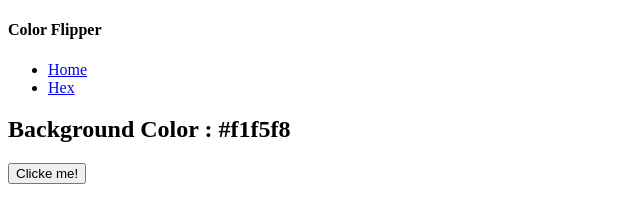
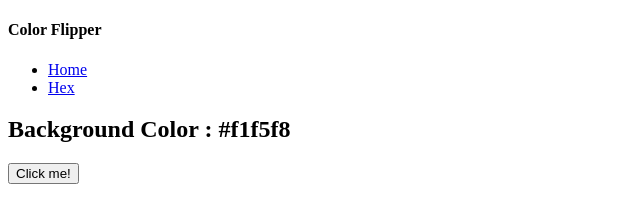
Before and after one commit to ccadarn/Java-Script-Homeworks-and-other-practice, a plain HTML site: page JS_Projects/Color_Flipper/index.html in a window 1280 px wide. Shown: the full height of the page, 0-640 px from the left. Drawn offline with Linux system fonts and the light colour scheme.

Commit message:
Minor update

```diff
--- a/JS_Projects/Color_Flipper/index.html
+++ b/JS_Projects/Color_Flipper/index.html
@@ -25,7 +25,7 @@
     <main>
         <div class="container">
             <h2>Background Color : <span class="color">#f1f5f8</span></h2>
-            <button class="btn btn-hero" id="btn">Clicke me!</button>
+            <button class="btn btn-hero" id="btn">Click me!</button>
         </div>
     </main>
     <!--JS-->
```
